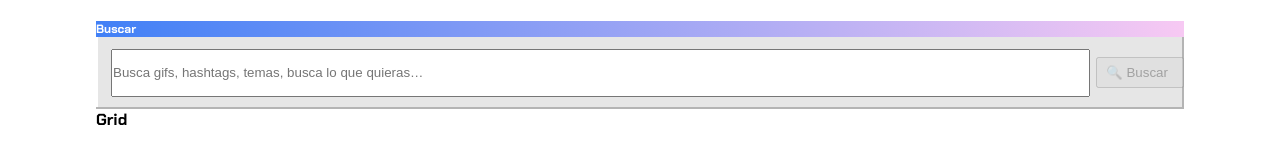
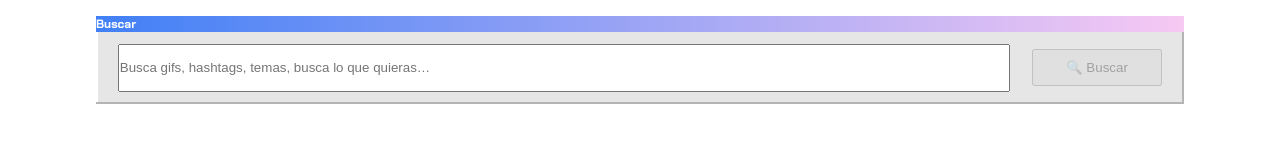
Before and after one commit to lau-gonzalez/proyect_gifOs, a plain HTML site: page index.html in a window 1280 px wide. Shown: the part 113-276 px from the top of the page. Drawn offline with nearby package versions, Linux system fonts and the light colour scheme.

Commit message:
Revision posicionamiento header y nav

```diff
--- a/css/_nav-bar.scss
+++ b/css/_nav-bar.scss
@@ -12,7 +12,7 @@ body{
 
                 nav{
                     width: 100%;
-                    display: inline-flex;
+                    display: flex;
                     flex-flow: row nowrap;
                     align-items: center;
                     justify-content: space-between;
@@ -22,14 +22,13 @@ body{
                     }
                     ul{
                         list-style: none;
-                        display: inline-flex;
-
+                        display: flex;
+                        justify-content: flex-end;
 
 
 
                         .list_theme{
-                            display: inline-flex;
-
+                            display: flex;
 
 
                             &:hover > li .submenu{
--- a/css/_section-search.scss
+++ b/css/_section-search.scss
@@ -9,6 +9,8 @@ body{
 
 
             .search_input{
+                display: flex;
+                flex-flow: column nowrap;
                 background-color: $color-background-search-div;
                 box-shadow: $box-shadow-search-div;
 
@@ -19,17 +21,25 @@ body{
                     }
 
                 }
-                div{
+
+                .input_button_search{
+                    display: flex;
+                    flex-flow: row nowrap;
+                    justify-content: space-evenly;
+                    align-items: center;
 
                     input{
                         height: 48px;
-                        width: 90%;
-                        max-width: 1200px;
-                        margin: 12px 2px 12px 15px;
+                        width: 82%;
+                        margin: 12px 0;
+
+
 
                     }
                     button{
-                        padding: 6px 14px 6px 8px;
+                        width: 12%;
+                        padding: 9px 0;
+
                     }
                 }
 
--- a/index.html
+++ b/index.html
@@ -42,14 +42,14 @@
                 <div class="top_bar">
                     <h2>Buscar </h2>
                 </div>
-                <div>
+                <div class="input_button_search">
                     <input type="text" placeholder="Busca gifs, hashtags, temas, busca lo que quieras…">
                     <button disabled>&#128269 Buscar</button>
                 </div>
             </section>
             <section>
-                <h4>Grid</h4>
-                <div id="grid"></div>
+                <!-- <h4>Grid</h4>
+                <div id="grid"></div> -->
             </section>
       </div>
     </div>
```
Also changed, not shown: css/styles.css, 1 other file.
